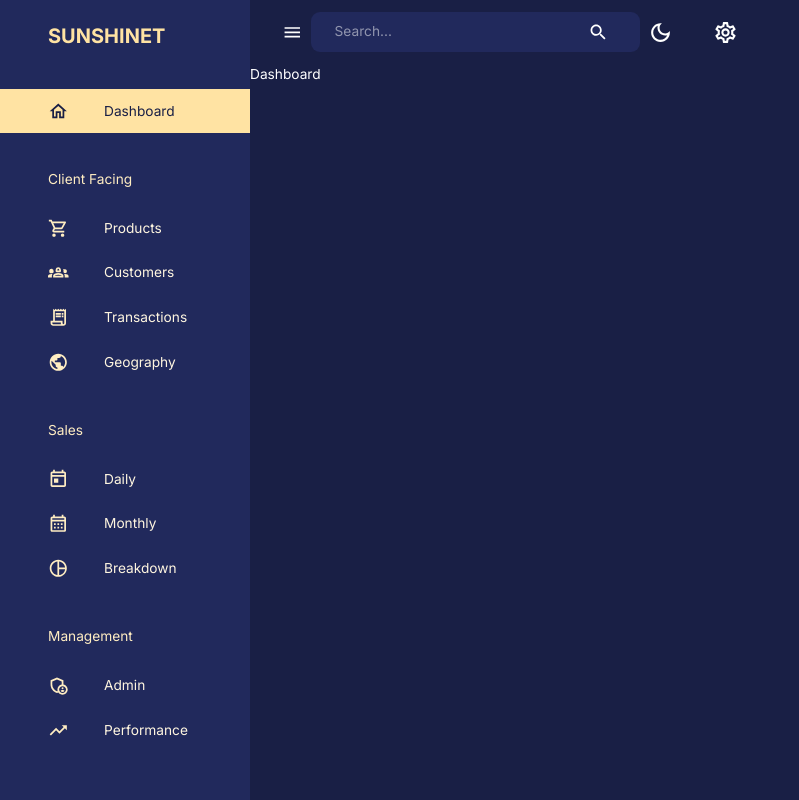
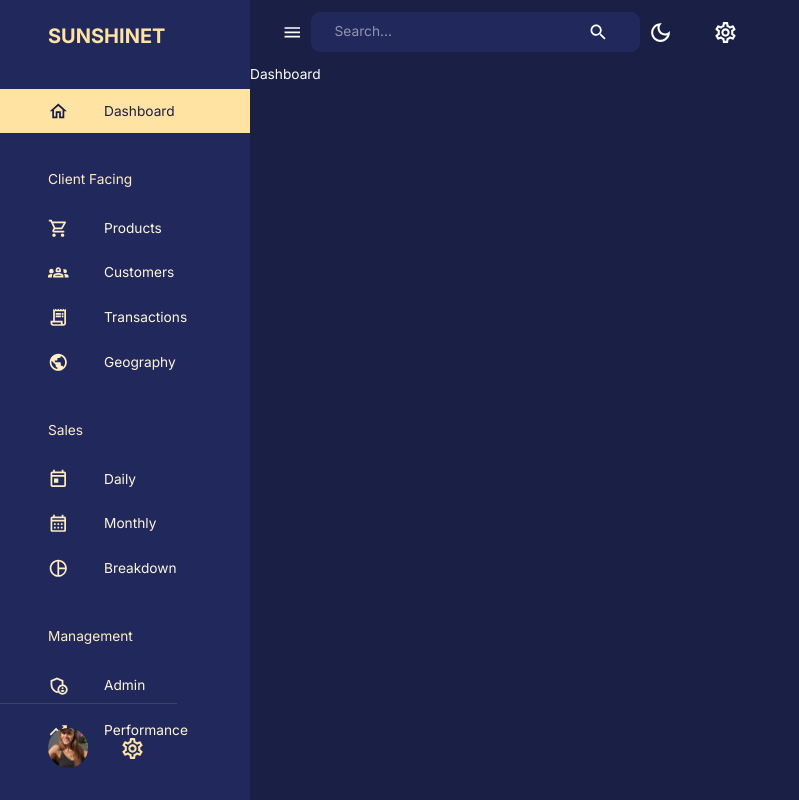
Before and after one commit to kinga-d/admin-dashboard-react, a React (Create React App) app in the folder client/: page /dashboard in a window 1280 px wide. Shown: the whole page, without its empty margins (0-799 px from the left). Built offline with nearby package versions, Linux system fonts and the light colour scheme; no server answers.

Commit message:
add user img and info section

```diff
--- a/client/src/components/Navbar.jsx
+++ b/client/src/components/Navbar.jsx
@@ -14,7 +14,7 @@ import ProfileImage from "assets/profile.jpg";
 import { useTheme } from "@emotion/react";
 import { AppBar, IconButton, Toolbar, InputBase } from "@mui/material";
 
-const Navbar = ({ isSidebarOpen, setIsSidebarOpen }) => {
+const Navbar = ({ user, isSidebarOpen, setIsSidebarOpen }) => {
   const dispatch = useDispatch();
   const theme = useTheme();
   return (
--- a/client/src/components/Sidebar.jsx
+++ b/client/src/components/Sidebar.jsx
@@ -89,6 +89,7 @@ const NavItems = [
 ];
 
 const Sidebar = ({
+  user,
   drawerWidth,
   isSidebarOpen,
   setIsSidebarOpen,
@@ -187,6 +188,38 @@ const Sidebar = ({
             })}
           </List>
         </Box>
+        <Box position="absolute" bottom="2rem">
+          <Divider />
+          <FlexBetween textTransform="none" gap="1rem" m="1.5rem 2rem 0 3rem">
+            <Box
+              component="img"
+              alt="profile"
+              src={profileImage}
+              height="40px"
+              width="40px"
+              borderRadius="50%"
+              sx={{ objectFit: "cover" }}
+            />
+            <Box textAlign="left">
+              <Typography
+                fontWeight="bold"
+                fontSize="0.9rem"
+                sx={{ color: theme.palette.secondary[100] }}
+              >
+                {user.name}
+              </Typography>
+              <Typography
+                fontSize="0.8rem"
+                sx={{ color: theme.palette.secondary[200] }}
+              >
+                {user.occupation}
+              </Typography>
+            </Box>
+            <SettingsOutlined
+              sx={{ color: theme.palette.secondary[300], fontSize: "25px" }}
+            />
+          </FlexBetween>
+        </Box>
       </Drawer>
       )
     </Box>
--- a/client/src/scenes/layout/index.jsx
+++ b/client/src/scenes/layout/index.jsx
@@ -16,6 +16,7 @@ const Layout = () => {
   return (
     <Box display={isNonMobile ? "flex" : "block"} width="100%" height="100%">
       <Sidebar
+        user={data || {}}
         isNonMobile={isNonMobile}
         drawerWidth="250px"
         isSidebarOpen={isSidebarOpen}
@@ -23,6 +24,7 @@ const Layout = () => {
       />
       <Box>
         <Navbar
+          //user={data || {}}
           isSidebarOpen={isSidebarOpen}
           setIsSidebarOpen={setIsSidebarOpen}
         />
```
